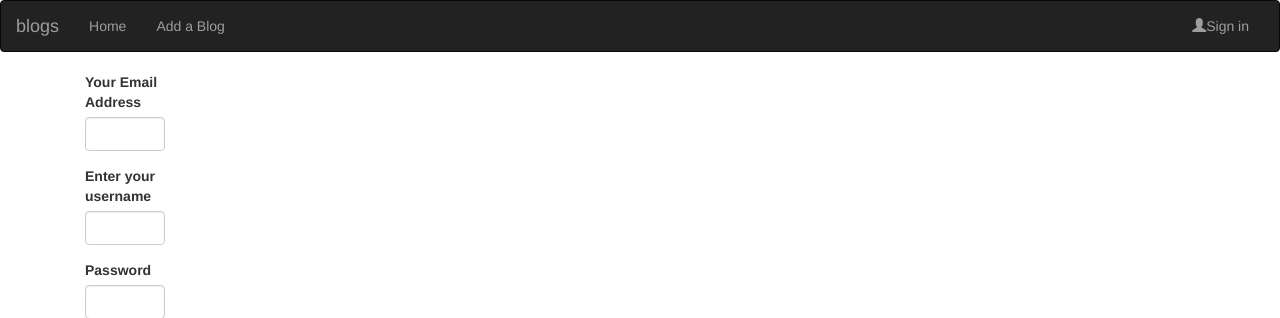
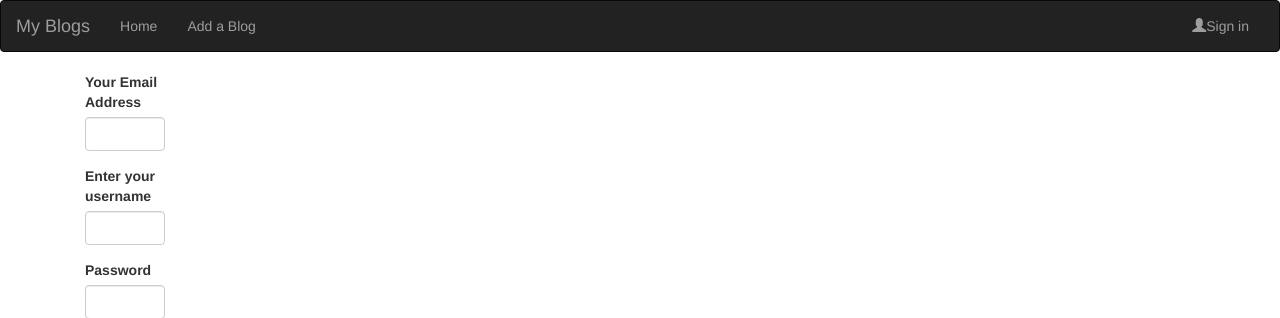
Before and after one commit to patrickrop-cloud/blogs, a Flask app: page /aunthenticate/register in a window 1280 px wide. Shown: the top 318 px of the page. Run offline with Flask 2, Linux system fonts and the light colour scheme; some libraries are stand-ins or nearby versions.

Commit message:
debuged  and update navbar templet, gitignore files.

```diff
--- a/app/templates/navbar.html
+++ b/app/templates/navbar.html
@@ -14,7 +14,7 @@
                   <span class="icon-bar"></span>
                   <span class="icon-bar"></span>
                 </button>
-                <a class="navbar-brand" href="/blogs"> blogs </a>
+                <a class="navbar-brand" href="/blogs">  My Blogs </a>
             </div>
             <div class="navbar-collapse collapse">
                 <ul class="nav navbar-nav">
```
Also changed, not shown: 2 other files.
